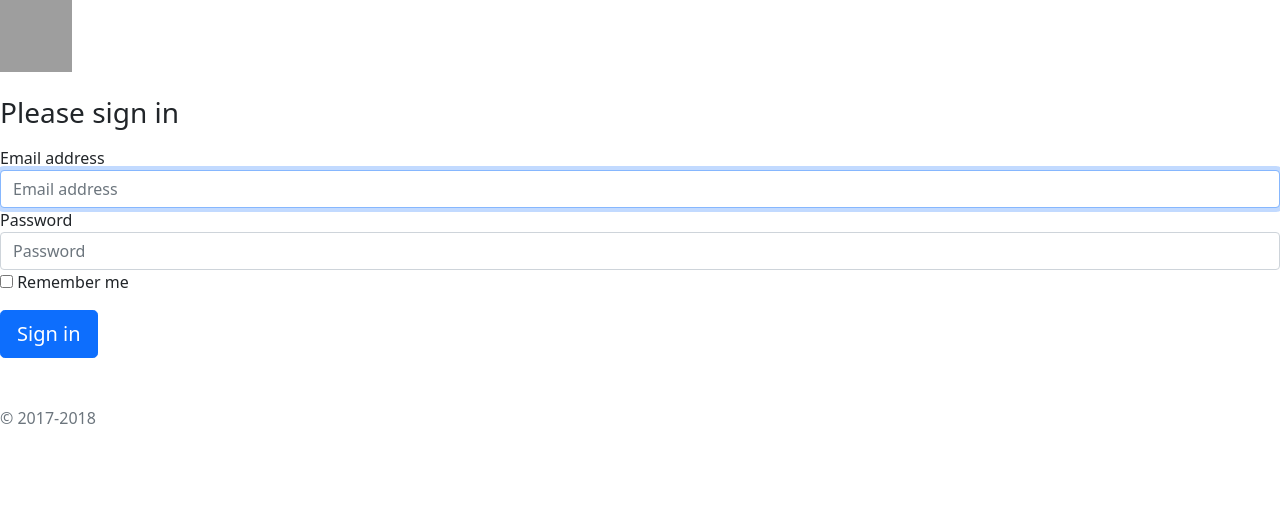
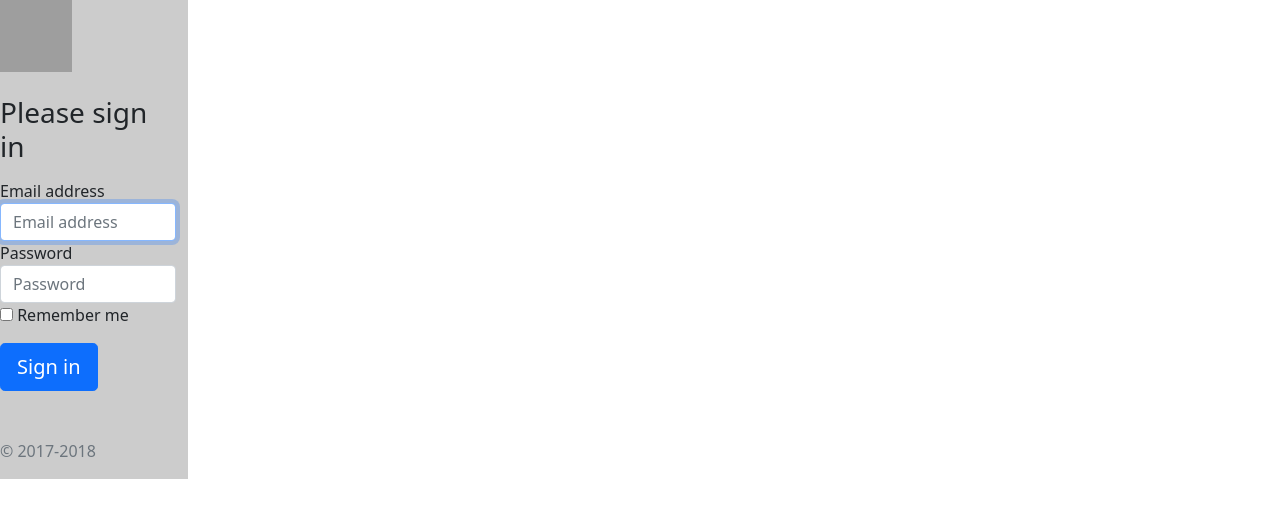
Before and after one commit to Bokstret/Coursework_DB, a Flask app: page /login in a window 1280 px wide. Shown: the top 518 px of the page. Run offline with Flask 2, Linux system fonts and the light colour scheme; grey boxes are pictures that could not be loaded.

Commit message:
Update 1.html

```diff
--- a/templates/1.html
+++ b/templates/1.html
@@ -27,7 +27,9 @@ a {
   </style>
   </head>
   <body>
-<form class="form-signin">
+    <div class="row">
+    <div class="center-block" style="width:200px;background-color:#ccc;">
+      <form class="form-signin">
       <img class="mb-4" src="https://getbootstrap.com/docs/4.0/assets/brand/bootstrap-solid.svg" alt="" width="72" height="72">
       <h1 class="h3 mb-3 font-weight-normal">Please sign in</h1>
       <label for="inputEmail" class="sr-only">Email address</label>
@@ -42,6 +44,8 @@ a {
       <button class="btn btn-lg btn-primary btn-block" type="submit">Sign in</button>
       <p class="mt-5 mb-3 text-muted">© 2017-2018</p>
     </form>
+      </div>
+</div>
     <!-- Optional JavaScript -->
     <!-- jQuery first, then Popper.js, then Bootstrap JS -->
     <script src="https://code.jquery.com/jquery-3.6.0.js" integrity="sha256-H+K7U5CnXl1h5ywQfKtSj8PCmoN9aaq30gDh27Xc0jk=" crossorigin="anonymous"></script>
```
